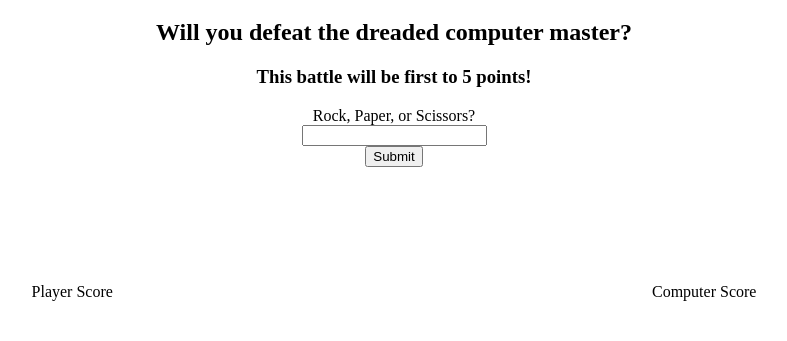
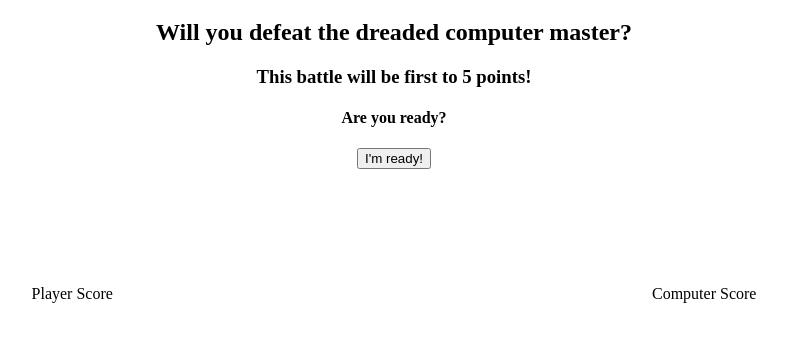
Before and after one commit to Sydrexia/TOP-rock-paper-scissors, a plain HTML site: page index.html in a window 1280 px wide. Shown: the part 61-402 px from the top of the page, without its empty margins (246-1033 px from the left). Drawn offline with Linux system fonts and the light colour scheme.

Commit message:
In process of creating round function

```diff
--- a/index.html
+++ b/index.html
@@ -14,9 +14,8 @@
         <h3>This battle will be first to 5 points!</h3>
     </div>
     <div class="game-space">
-            <label for="choice">Rock, Paper, or Scissors?</label><br>
-            <input type="text" id="choice" name="choice"><br>
-            <button onclick="returnChoice()">Submit</button>
+            <h4>Are you ready?</h4>
+            <button onclick="playMatch()">I'm ready!</button>
     </div>
     <div class="result-space">
       <div class="player-score">
--- a/scripts.js
+++ b/scripts.js
@@ -1,10 +1,30 @@
 let playerScore = 0
 let computerScore = 0
+
+
+function playMatch() {
+    while (playerScore < 5 && computerScore < 5) {
+        returnChoice();
+    }
+    if (computerScore == 5) {
+        playerScore = 0;
+        computerScore = 0;
+        document.getElementById('p-score').innerHTML = playerScore;
+        document.getElementById('c-score').innerHTML = computerScore;
+        alert("You lose...");
+    } else if (playerScore == 5) {
+        playerScore = 0;
+        computerScore = 0;
+        document.getElementById('p-score').innerHTML = playerScore;
+        document.getElementById('c-score').innerHTML = computerScore;
+        alert("You win!")
+    }
+}
 
 function returnChoice(){
     let options = ['rock', 'paper', 'scissors'];
     let choice = options[(Math.floor(Math.random() * 3) + 1)];
-    let input = document.getElementById("choice").value;
+    let input = prompt("Please enter rock, paper, or scissors.")
     input = input.toLowerCase();
     if (input != 'rock' && input != 'paper' && input != 'scissors' ){
         alert('Please choose rock, paper, or scissors.')
```
